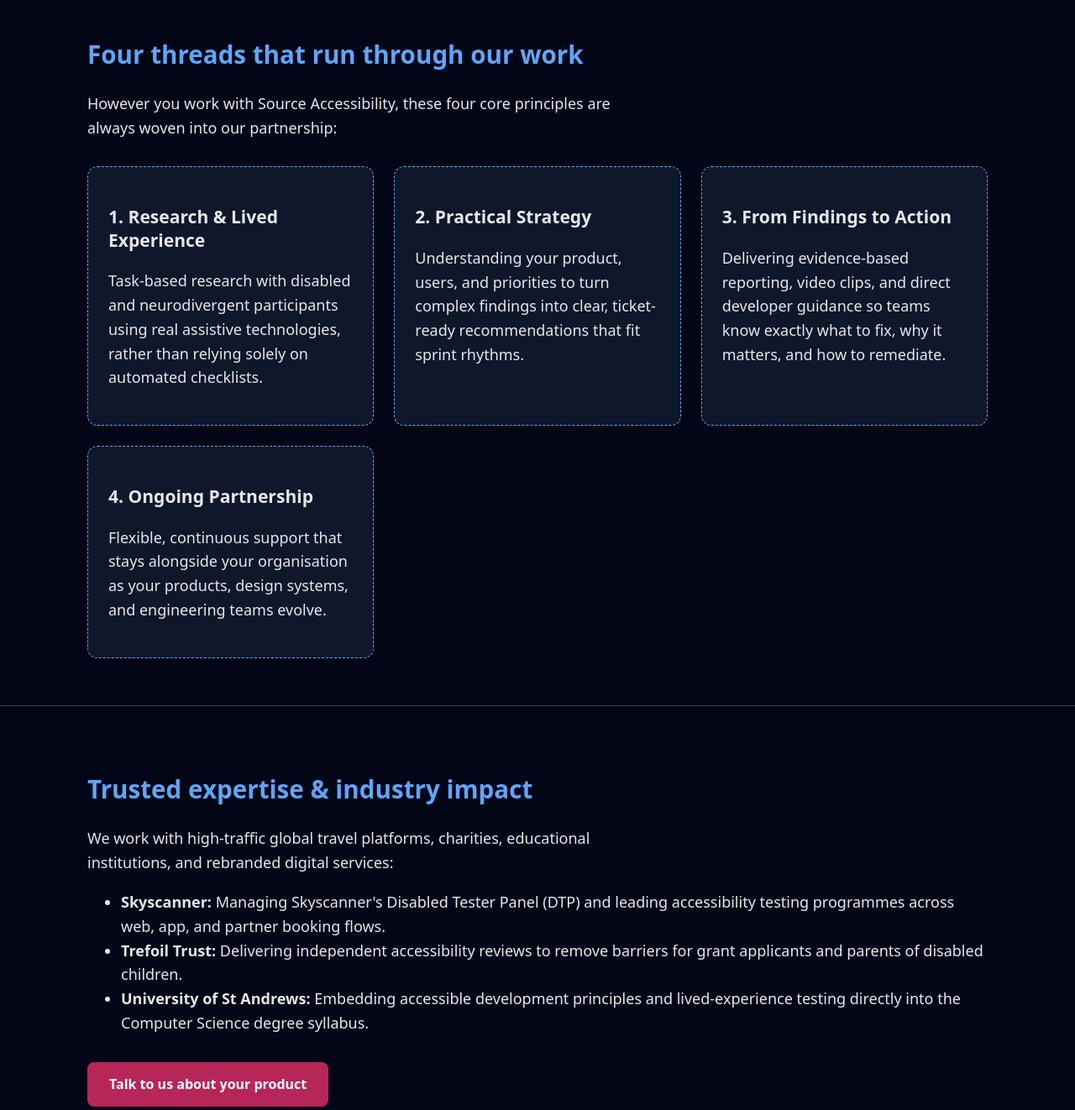
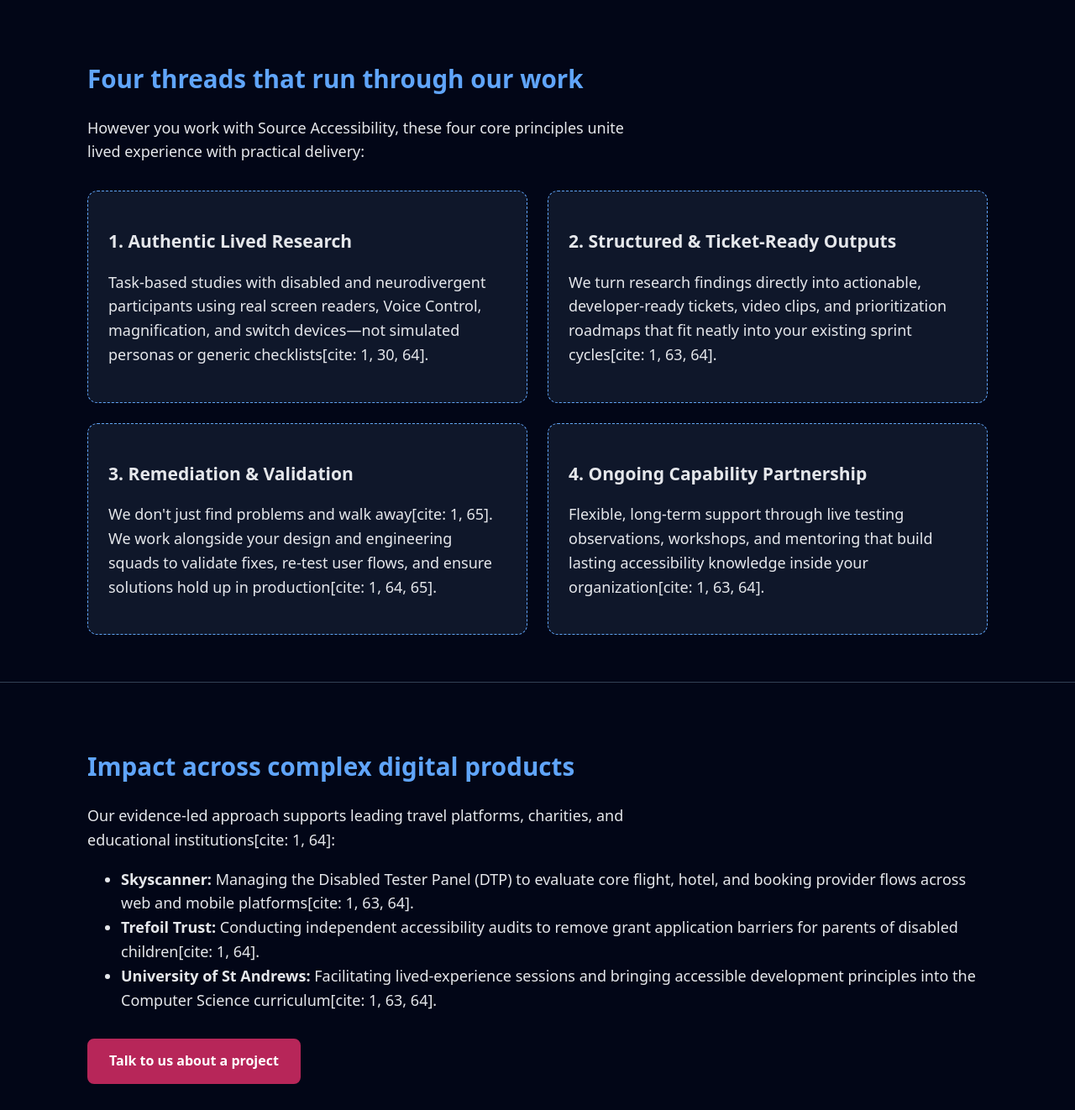
Before and after one commit to SourceAccessibility/Source-Accessibility-accessible-web, a website: page about.html in a window 1280 px wide. Shown: the part 560-1882 px from the top of the page at 84% size. Drawn offline with Linux system fonts and the light colour scheme.

Commit message:
Refine About page copy and balance threads layout to 2x2 grid

```diff
--- a/about.html
+++ b/about.html
@@ -3,8 +3,8 @@
 <head>
   <meta charset="UTF-8">
   <meta name="viewport" content="width=device-width, initial-scale=1.0">
-  <title>About Source Accessibility | Inclusive Digital Accessibility &amp; Research</title>
-  <meta name="description" content="Learn how Source Accessibility combines digital accessibility expertise with authentic lived-experience testing to help digital teams build inclusive services.">
+  <title>About Us | Source Accessibility</title>
+  <meta name="description" content="Learn how Source Accessibility bridges authentic lived-experience user testing with structured, ticket-ready remediation for product teams.">
   <link rel="stylesheet" href="css/style.css">
 </head>
 <body>
@@ -33,60 +33,60 @@
     <!-- Hero / Intro -->
     <section class="hero" aria-labelledby="about-heading">
       <div class="container">
-        <h1 id="about-heading">Accessibility shaped by lived experience</h1>
+        <h1 id="about-heading">Lived experience. Structured action.</h1>
         <p class="hero-intro">
-          Source Accessibility is an independent digital accessibility consultancy based in London, working with product teams across the UK and internationally.
+          We bridge authentic disabled-user testing with clear, ticket-ready engineering roadmaps.
         </p>
         <p class="hero-support">
-          We exist to make digital accessibility practical, human, and achievable. Our work sits between technical standards and real disabled users, combining technical WCAG evaluation with authentic user testing across screen readers, Voice Control, magnification, keyboard-only, and switch access.
+          Founded on the principle that compliance alone does not guarantee usability, Source Accessibility connects technical WCAG 2.2 AA standards with real human interactions. We manage Skyscanner's Disabled Tester Panel (DTP), helping high-traffic digital services surface critical blockers and translate research into measurable product improvements.
         </p>
       </div>
     </section>
 
-    <!-- Four Core Threads -->
+    <!-- Four Core Threads (Structured 2x2 Layout) -->
     <section aria-labelledby="threads-heading">
       <div class="container">
         <h2 id="threads-heading">Four threads that run through our work</h2>
-        <p>However you work with Source Accessibility, these four core principles are always woven into our partnership:</p>
+        <p>However you work with Source Accessibility, these four core principles unite lived experience with practical delivery:</p>
 
-        <div class="services-grid">
+        <div class="threads-grid">
           <article class="service-card">
-            <h3>1. Research &amp; Lived Experience</h3>
-            <p>Task-based research with disabled and neurodivergent participants using real assistive technologies, rather than relying solely on automated checklists.</p>
+            <h3>1. Authentic Lived Research</h3>
+            <p>Task-based studies with disabled and neurodivergent participants using real screen readers, Voice Control, magnification, and switch devices—not simulated personas or generic checklists[cite: 1, 30, 64].</p>
           </article>
 
           <article class="service-card">
-            <h3>2. Practical Strategy</h3>
-            <p>Understanding your product, users, and priorities to turn complex findings into clear, ticket-ready recommendations that fit sprint rhythms.</p>
+            <h3>2. Structured &amp; Ticket-Ready Outputs</h3>
+            <p>We turn research findings directly into actionable, developer-ready tickets, video clips, and prioritization roadmaps that fit neatly into your existing sprint cycles[cite: 1, 63, 64].</p>
           </article>
 
           <article class="service-card">
-            <h3>3. From Findings to Action</h3>
-            <p>Delivering evidence-based reporting, video clips, and direct developer guidance so teams know exactly what to fix, why it matters, and how to remediate.</p>
+            <h3>3. Remediation &amp; Validation</h3>
+            <p>We don't just find problems and walk away[cite: 1, 65]. We work alongside your design and engineering squads to validate fixes, re-test user flows, and ensure solutions hold up in production[cite: 1, 64, 65].</p>
           </article>
 
           <article class="service-card">
-            <h3>4. Ongoing Partnership</h3>
-            <p>Flexible, continuous support that stays alongside your organisation as your products, design systems, and engineering teams evolve.</p>
+            <h3>4. Ongoing Capability Partnership</h3>
+            <p>Flexible, long-term support through live testing observations, workshops, and mentoring that build lasting accessibility knowledge inside your organization[cite: 1, 63, 64].</p>
           </article>
         </div>
       </div>
     </section>
 
-    <!-- Why Choose Us & Proven Impact -->
-    <section aria-labelledby="why-heading">
+    <!-- Proven Impact -->
+    <section aria-labelledby="impact-heading">
       <div class="container">
-        <h2 id="why-heading">Trusted expertise &amp; industry impact</h2>
+        <h2 id="impact-heading">Impact across complex digital products</h2>
         <p>
-          We work with high-traffic global travel platforms, charities, educational institutions, and rebranded digital services:
+          Our evidence-led approach supports leading travel platforms, charities, and educational institutions[cite: 1, 64]:
         </p>
         <ul>
-          <li><strong>Skyscanner:</strong> Managing Skyscanner's Disabled Tester Panel (DTP) and leading accessibility testing programmes across web, app, and partner booking flows.</li>
-          <li><strong>Trefoil Trust:</strong> Delivering independent accessibility reviews to remove barriers for grant applicants and parents of disabled children.</li>
-          <li><strong>University of St Andrews:</strong> Embedding accessible development principles and lived-experience testing directly into the Computer Science degree syllabus.</li>
+          <li><strong>Skyscanner:</strong> Managing the Disabled Tester Panel (DTP) to evaluate core flight, hotel, and booking provider flows across web and mobile platforms[cite: 1, 63, 64].</li>
+          <li><strong>Trefoil Trust:</strong> Conducting independent accessibility audits to remove grant application barriers for parents of disabled children[cite: 1, 64].</li>
+          <li><strong>University of St Andrews:</strong> Facilitating lived-experience sessions and bringing accessible development principles into the Computer Science curriculum[cite: 1, 63, 64].</li>
         </ul>
         <p style="margin-top: 2rem;">
-          <a href="index.html#contact" class="button-primary">Talk to us about your product</a>
+          <a href="index.html#contact" class="button-primary">Talk to us about a project</a>
         </p>
       </div>
     </section>
--- a/css/style.css
+++ b/css/style.css
@@ -181,3 +181,17 @@ input, textarea {
   color: var(--text-main);
   font-size: 1rem;
 }
+
+/* 4 Threads Structured 2x2 Grid Layout */
+.threads-grid {
+  display: grid;
+  grid-template-columns: repeat(2, 1fr);
+  gap: 1.5rem;
+  margin-top: 2rem;
+}
+
+@media (max-width: 600px) {
+  .threads-grid {
+    grid-template-columns: 1fr;
+  }
+}
```
